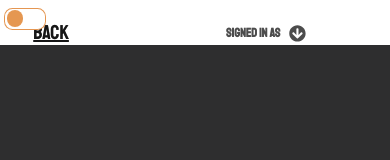
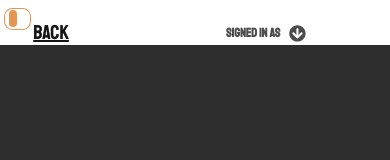
Before and after one commit to oslabs-beta/Revis, a Next.js app: page /graphs in a window 390 px wide. Shown: the top 160 px of the page. Built offline with nearby package versions, Linux system fonts and the light colour scheme; a web font is replaced by a local one.

Commit message:
updated mobile styling

```diff
--- a/src/pages/api/servers.ts
+++ b/src/pages/api/servers.ts
@@ -61,7 +61,7 @@ const servers = async (req: NextApiRequest, res: NextApiResponse) => {
         return res.status(200).json({ success: true });
       } catch (err) {
         console.log(`FAILED QUERY ${SQLquery}`);
-        return res.status(400).json({ success: false, error: err });
+        return res.status(400).json({ success: false });
       }
     default:
       return res.status(400).json({ success: false, error: 'Invalid request' });
--- a/src/styles/DarkModeToggleSwitch.module.scss
+++ b/src/styles/DarkModeToggleSwitch.module.scss
@@ -4,7 +4,7 @@
   position: fixed;
   display: inline-block;
   cursor: pointer;
-  width: 6vw;
+  width: 7vw;
   height: 4.6vh;
   border-radius: 1vw;
   left: 1vw;
@@ -14,8 +14,22 @@
   align-content: center;
   justify-content: center;
   z-index: 1;
+
+  @media screen and (max-device-width: 1100px) and (orientation: portrait) {
+    width: 8vw;
+    height: 4vh;
+  }
+
+  @media screen and (max-device-width: 900px) and (orientation: portrait) {
+    width: 5vw;
+    height: 2.5vh;
+  }
   @media screen and (max-device-width: 800px) and (orientation: portrait) {
-    width: 5vh;
+    width: 7vw;
+    height: 2.5vh;
+  }
+  @media screen and (max-device-width: 600px) and (orientation: portrait) {
+    width: 10vw;
     height: 2.5vh;
   }
 
@@ -45,7 +59,7 @@
     content: '';
     height: 3vh;
     width: 3vh;
-    left: 0.3vh;
+    left: 0.3vw;
     bottom: 0.7vh;
     background-color: var(--background);
     opacity: 100%;
@@ -55,11 +69,30 @@
 
     background-color: var(--logoColor);
     // background-image: url(./sun-solid.svg);
-    @media screen and (max-device-width: 800px) and (orientation: portrait) {
-      width: 2vh;
+    @media screen and (max-device-width: 1100px) and (orientation: portrait) {
+      width: 3vw;
+      height: 2vh;
+      bottom: 0.75vh;
+      left: 0.2vw;
+    }
+
+    @media screen and (max-device-width: 900px) and (orientation: portrait) {
+      width: 2vw;
       height: 2vh;
       bottom: 0.2vh;
-      left: 0.2vh;
+      left: 0.2vw;
+    }
+    @media screen and (max-device-width: 800px) and (orientation: portrait) {
+      width: 2vw;
+      height: 2vh;
+      bottom: 0.2vh;
+      left: 1vw;
+    }
+    @media screen and (max-device-width: 600px) and (orientation: portrait) {
+      width: 2vw;
+      height: 2vh;
+      bottom: 0.2vh;
+      left: 2vw;
     }
   }
 
@@ -69,15 +102,28 @@
 
   input:checked + .slider:before {
     //
-    $translateDistance: 7vh;
-    -ms-transform: translateX($translateDistance) rotate(360deg);
-    @media screen and (max-device-width: 800px) and (orientation: portrait) {
-      -ms-transform: translateX(2vh) rotate(360deg);
+    $translateDistance: 2.75vw;
+
+    @media screen and (max-device-width: 2600px) {
+      -ms-transform: translateX(4vw) rotate(360deg);
     }
-    @media screen and (max-device-width: 800px) and (orientation: portrait) {
-      transform: translateX(2vh) rotate(360deg);
+    @media screen and (max-device-width: 2600px) {
+      transform: translateX(4vw) rotate(360deg);
     }
-    transform: translateX($translateDistance) rotate(360deg);
+
+    @media screen and (max-device-width: 1445px) {
+      -ms-transform: translateX(3vw) rotate(360deg);
+    }
+    @media screen and (max-device-width: 1445px) {
+      transform: translateX(3vw) rotate(360deg);
+    }
+
+    @media screen and (max-device-width: 850px) and (orientation: portrait) {
+      -ms-transform: translateX($translateDistance) rotate(360deg);
+    }
+    @media screen and (max-device-width: 850px) and (orientation: portrait) {
+      transform: translateX($translateDistance) rotate(360deg);
+    }
 
     // background-image: url(./moon-solid.svg);
     background-color: var(--logoColor);
```
